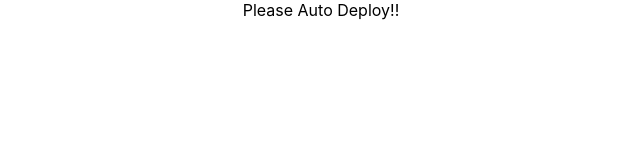
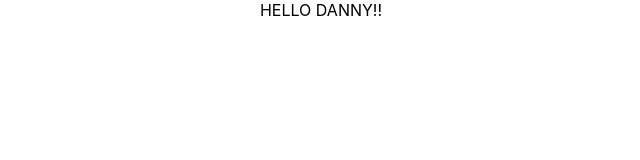
Before and after one commit to jelthomas/Learnosity, a React (Create React App) app: page / in a window 1280 px wide. Shown: the top 160 px of the page, without its empty margins (319-959 px from the left). Built offline with nearby package versions, Linux system fonts and the light colour scheme.

Commit message:
Testing auto deployment

```diff
--- a/src/App.js
+++ b/src/App.js
@@ -18,7 +18,7 @@ function App() {
           Learn React
         </a>
       </header> */}
-      Please Auto Deploy!!
+      HELLO DANNY!!
     </div>
   );
 }
```
